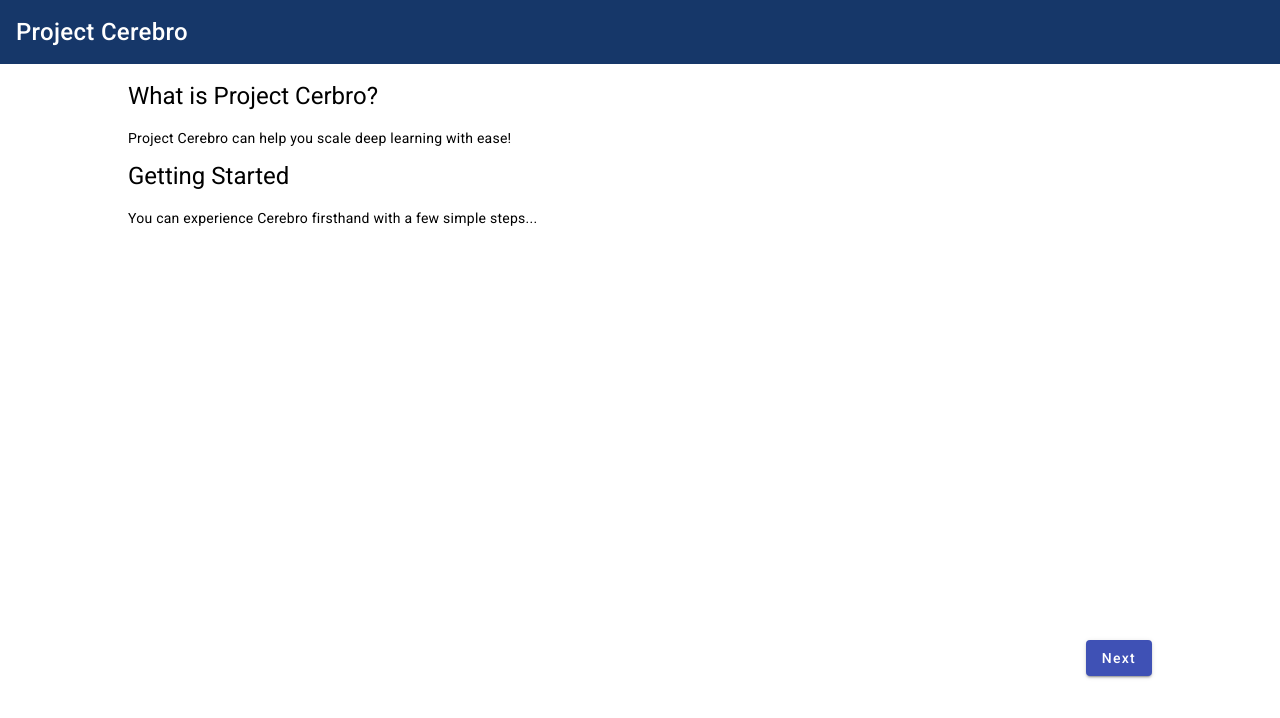
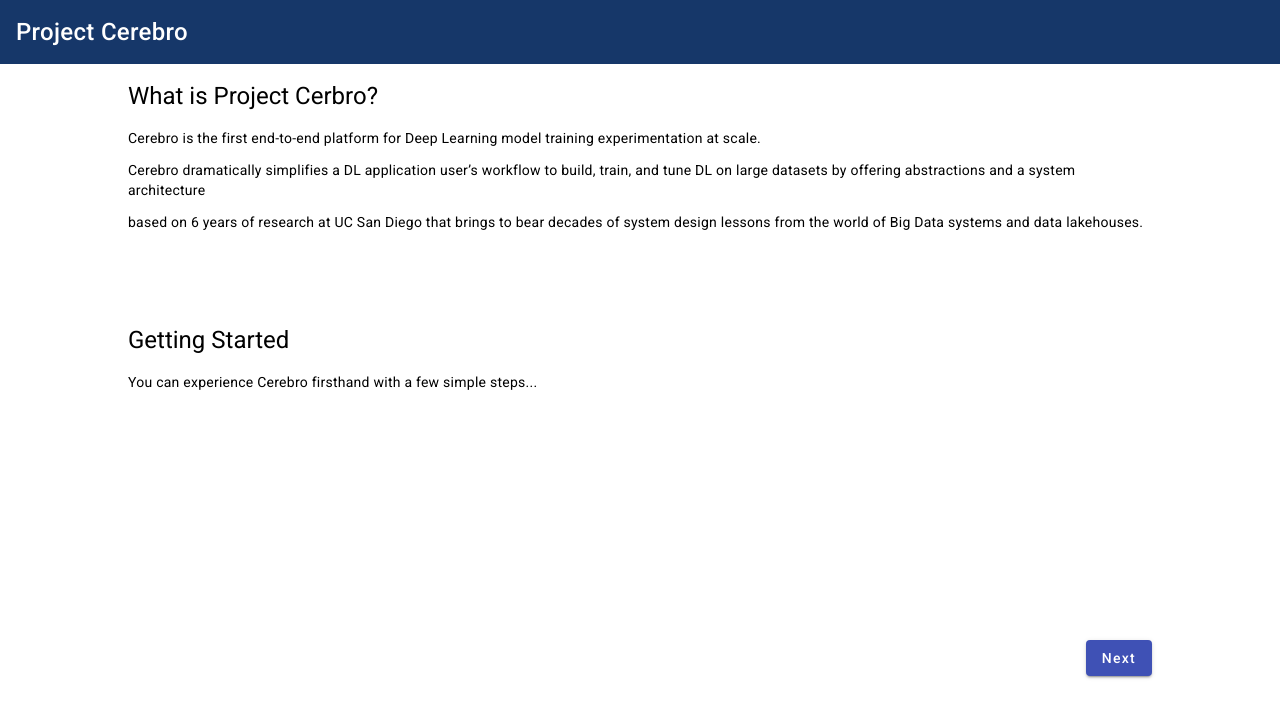
Before and after one commit to prsridha/cerebro-ui, an Angular app in the folder project-cerebro/: page /landing in a window 1280 px wide. Shown: the top 718 px of the page. Built offline with nearby package versions, Linux system fonts and the light colour scheme.

Commit message:
minor html changes

```diff
--- a/project-cerebro/src/app/dashboards/dashboards.component.html
+++ b/project-cerebro/src/app/dashboards/dashboards.component.html
@@ -30,7 +30,7 @@
 
     <div class="footer">
         <span class="prev-btn">
-            <button mat-raised-button routerLink="/params" color="basic">Prev</button>
+            <button mat-raised-button routerLink="/code" color="basic">Prev</button>
         </span>
     </div>
 </div>
--- a/project-cerebro/src/app/landing/landing.component.html
+++ b/project-cerebro/src/app/landing/landing.component.html
@@ -1,8 +1,10 @@
 <div>
     <div class="content">
         <h1>What is Project Cerbro?</h1>
-        <p>Project Cerebro can help you scale deep learning with ease!</p>
-
+        <p>Cerebro is the first end-to-end platform for Deep Learning model training experimentation at scale.</p>
+        <p>Cerebro dramatically simplifies a DL application user’s workflow to build, train, and tune DL on large datasets by offering abstractions and a system architecture</p>
+        <p>based on 6 years of research at UC San Diego that brings to bear decades of system design lessons from the world of Big Data systems and data lakehouses.</p>
+        <br><br><br><br>
         <h1>Getting Started</h1>
         <p>You can experience Cerebro firsthand with a few simple steps...</p>
     </div>
--- a/project-cerebro/src/app/params/params.component.html
+++ b/project-cerebro/src/app/params/params.component.html
@@ -1,6 +1,6 @@
 <div>
     <div class="content">
-        <h1>Dataset</h1>
+        <h1>Dataset Locators</h1>
         <h3>Before we begin, we need to know about your dataset. Please fill out the following details:</h3>
 
         <div class="form-region">
```
